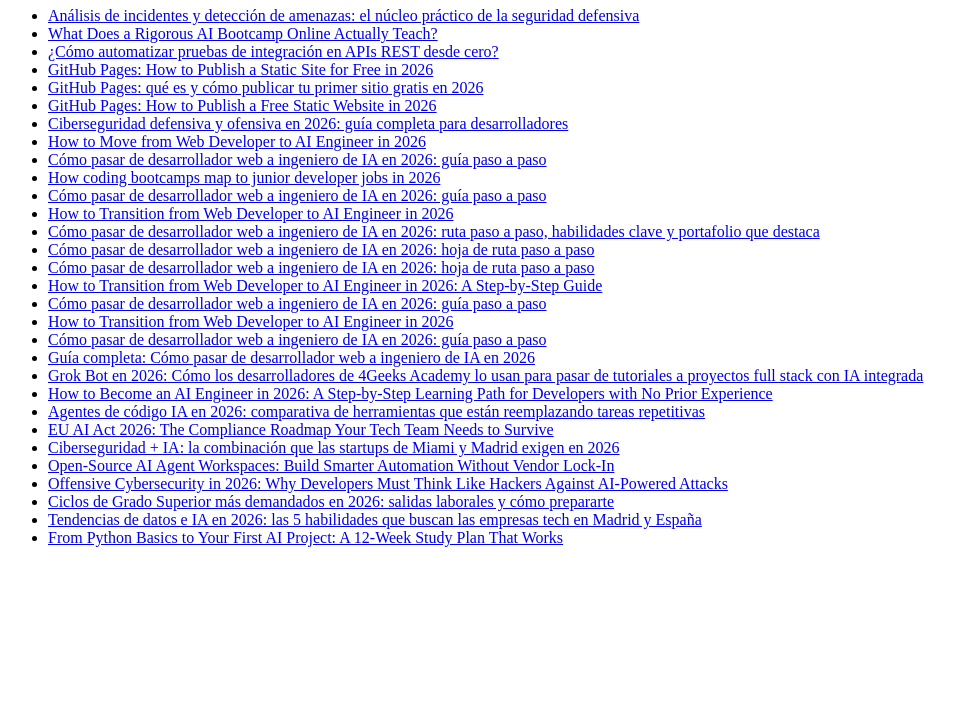
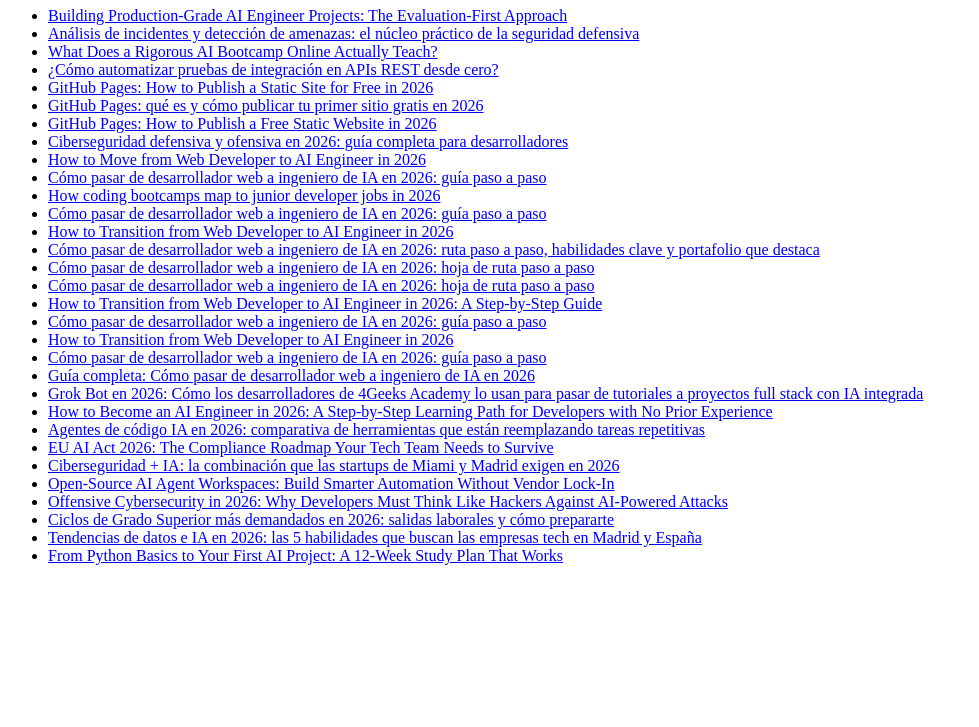
Before and after one commit to KrilinZ/ai-engineering-notes, a plain HTML site: page index.html in a window 1280 px wide. Shown: the part 73-800 px from the top of the page, without its empty margins (0-979 px from the left). Drawn offline with Linux system fonts and the light colour scheme.

Commit message:
index: Building Production-Grade AI Engineer Projects: Th

```diff
--- a/index.html
+++ b/index.html
@@ -11,6 +11,7 @@
 <h1>Articles</h1>
 <ul>
 <!--ARTICLES-->
+<li><a href="building-production-grade-ai-engineer-projects-the-evaluatio/">Building Production-Grade AI Engineer Projects: The Evaluation-First Approach</a></li>
 <li><a href="analisis-de-incidentes-y-deteccion-de-amenazas-el-nucleo-pra/">Análisis de incidentes y detección de amenazas: el núcleo práctico de la seguridad defensiva</a></li>
 <li><a href="what-does-a-rigorous-ai-bootcamp-online-actually-teach/">What Does a Rigorous AI Bootcamp Online Actually Teach?</a></li>
 <li><a href="como-automatizar-pruebas-de-integracion-en-apis-rest-desde-c/">¿Cómo automatizar pruebas de integración en APIs REST desde cero?</a></li>
```
